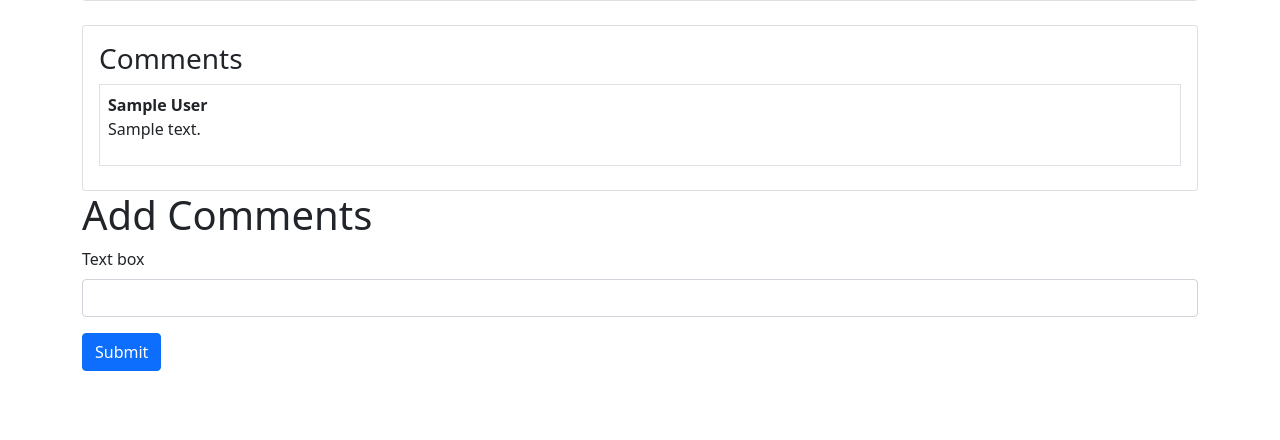
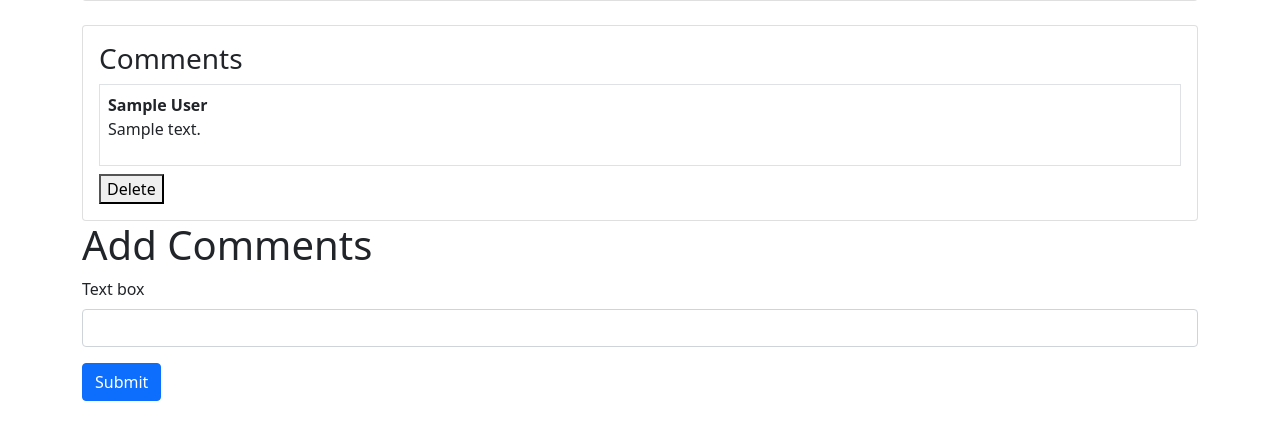
Before and after one commit to Het-Dhorajia/blog-app-flask, a Flask app: page /post/1 in a window 1280 px wide. Shown: the part 288-728 px from the top of the page. Run offline with Flask 3, Linux system fonts and the light colour scheme; the visitor is signed in with stand-in values (Sample User, id 1); tables that the repository leaves empty hold one stand-in row (values such as "Sample post").

Commit message:
added delete button for comments and fetched data

```diff
--- a/templates/blog/post_detail.html
+++ b/templates/blog/post_detail.html
@@ -55,6 +55,11 @@
 
                 </div>
 
+                <a href="/delete_comment/{{ comment.id }}">
+                    <button>Delete</button>
+                </a>
+
+
                 {% endfor %}
 
                 {% else %}
@@ -71,7 +76,7 @@
         <form method="POST">
             <div class="mb-3">
                 <label  class="form-label">Text box</label>
-                <input type="text" name ="comment"    class="form-control" >
+                <input type="text" name ="comment"   class="form-control" reqired>
             </div>
 
             <button type="submit" class="btn btn-primary">Submit</button>
```
